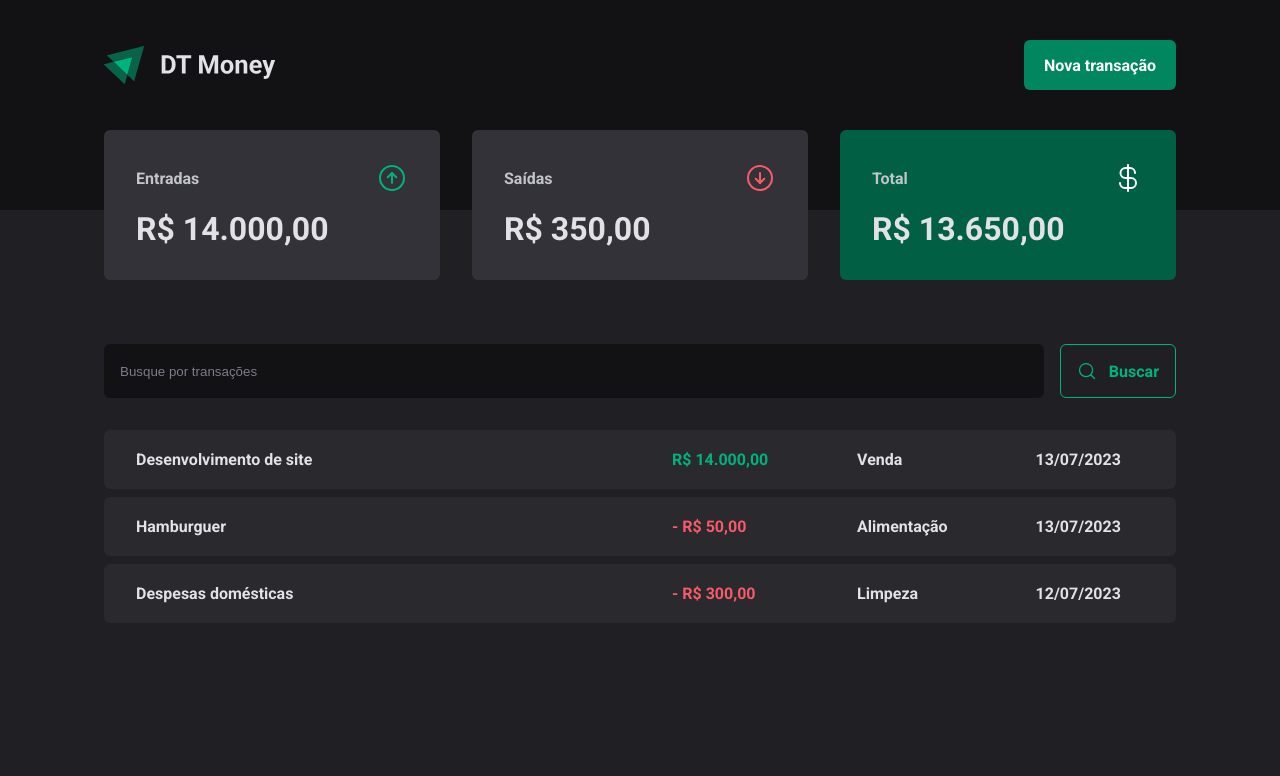
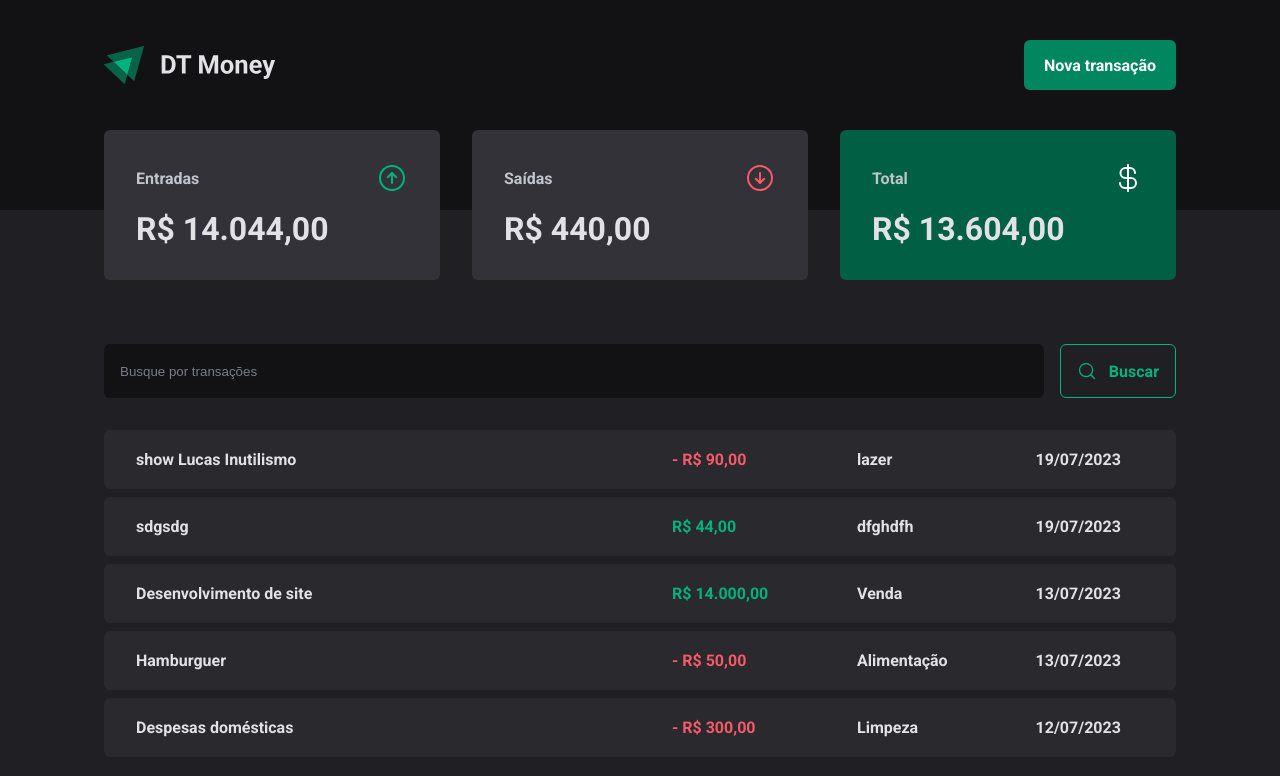
Before and after one commit to ViniciusOshima/DT-Money, a React (Vite) app: page / in a window 1280 px wide. Shown: the top 776 px of the page. Built offline with nearby package versions, Linux system fonts and the light colour scheme; data requests are answered from the project's data file.

Commit message:
FEAT funcionalidade ao modal de nova transação, cujo conteúdo agora é adicionado ao banco de dados e impresso em tela

```diff
--- a/server.json
+++ b/server.json
@@ -23,6 +23,22 @@
       "category": "Limpeza",
       "price": 300,
       "createdAt": "2023-07-12T00:10:26.432Z"
+    },
+    {
+      "description": "sdgsdg",
+      "price": 44,
+      "category": "dfghdfh",
+      "type": "income",
+      "createdAt": "2023-07-19T19:36:16.160Z",
+      "id": 4
+    },
+    {
+      "description": "show Lucas Inutilismo",
+      "price": 90,
+      "category": "lazer",
+      "type": "outcome",
+      "createdAt": "2023-07-19T19:49:20.268Z",
+      "id": 5
     }
   ]
 }
--- a/src/components/NewTransactionModal/index.tsx
+++ b/src/components/NewTransactionModal/index.tsx
@@ -10,6 +10,8 @@
 import * as z from 'zod'
 import { Controller, useForm } from 'react-hook-form'
 import { zodResolver } from '@hookform/resolvers/zod'
+import { useContext } from 'react'
+import { TransactionsContext } from '../../contexts/TransactionsContext'
 
 const newTransactionFormSchema = z.object({
   description: z.string(),
@@ -21,11 +23,14 @@
 type NewTransactionFormInputs = z.infer<typeof newTransactionFormSchema>
 
 export function NewTransactionModal() {
+  const { createTransaction } = useContext(TransactionsContext)
+
   const {
     control,
     register,
     handleSubmit,
     formState: { isSubmitting },
+    reset,
   } = useForm<NewTransactionFormInputs>({
     resolver: zodResolver(newTransactionFormSchema),
     defaultValues: {
@@ -34,9 +39,16 @@
   })
 
   async function handleCreateNewTransaction(data: NewTransactionFormInputs) {
-    await new Promise((resolve) => setTimeout(resolve, 2000))
+    const { description, price, category, type } = data
 
-    console.log(data)
+    await createTransaction({
+      description,
+      price,
+      category,
+      type,
+    })
+
+    reset()
   }
 
   return (
--- a/src/contexts/TransactionsContext.tsx
+++ b/src/contexts/TransactionsContext.tsx
@@ -10,13 +10,21 @@
   createdAt: string
 }
 
-interface TransactionContextType {
-  transactions: Transaction[]
-  fetchTransactions: (query?: string) => Promise<void>
+interface CreateTransactionInput {
+  description: string
+  price: number
+  category: string
+  type: 'income' | 'outcome'
 }
 
 interface TransactionsProviderProps {
   children: ReactNode
+}
+
+interface TransactionContextType {
+  transactions: Transaction[]
+  fetchTransactions: (query?: string) => Promise<void>
+  createTransaction: (data: CreateTransactionInput) => Promise<void>
 }
 
 export const TransactionsContext = createContext({} as TransactionContextType)
@@ -27,6 +35,8 @@
   async function fetchTransactions(query?: string) {
     const response = await api.get('transactions', {
       params: {
+        _sort: 'createdAt',
+        _order: 'desc',
         q: query,
       },
     })
@@ -34,12 +44,28 @@
     setTransactions(response.data)
   }
 
+  async function createTransaction(data: CreateTransactionInput) {
+    const { description, price, category, type } = data
+
+    const response = await api.post('transactions', {
+      description,
+      price,
+      category,
+      type,
+      createdAt: new Date(),
+    })
+
+    setTransactions((state) => [response.data, ...state])
+  }
+
   useEffect(() => {
     fetchTransactions()
   }, [])
 
   return (
-    <TransactionsContext.Provider value={{ transactions, fetchTransactions }}>
+    <TransactionsContext.Provider
+      value={{ transactions, fetchTransactions, createTransaction }}
+    >
       {children}
     </TransactionsContext.Provider>
   )
```
